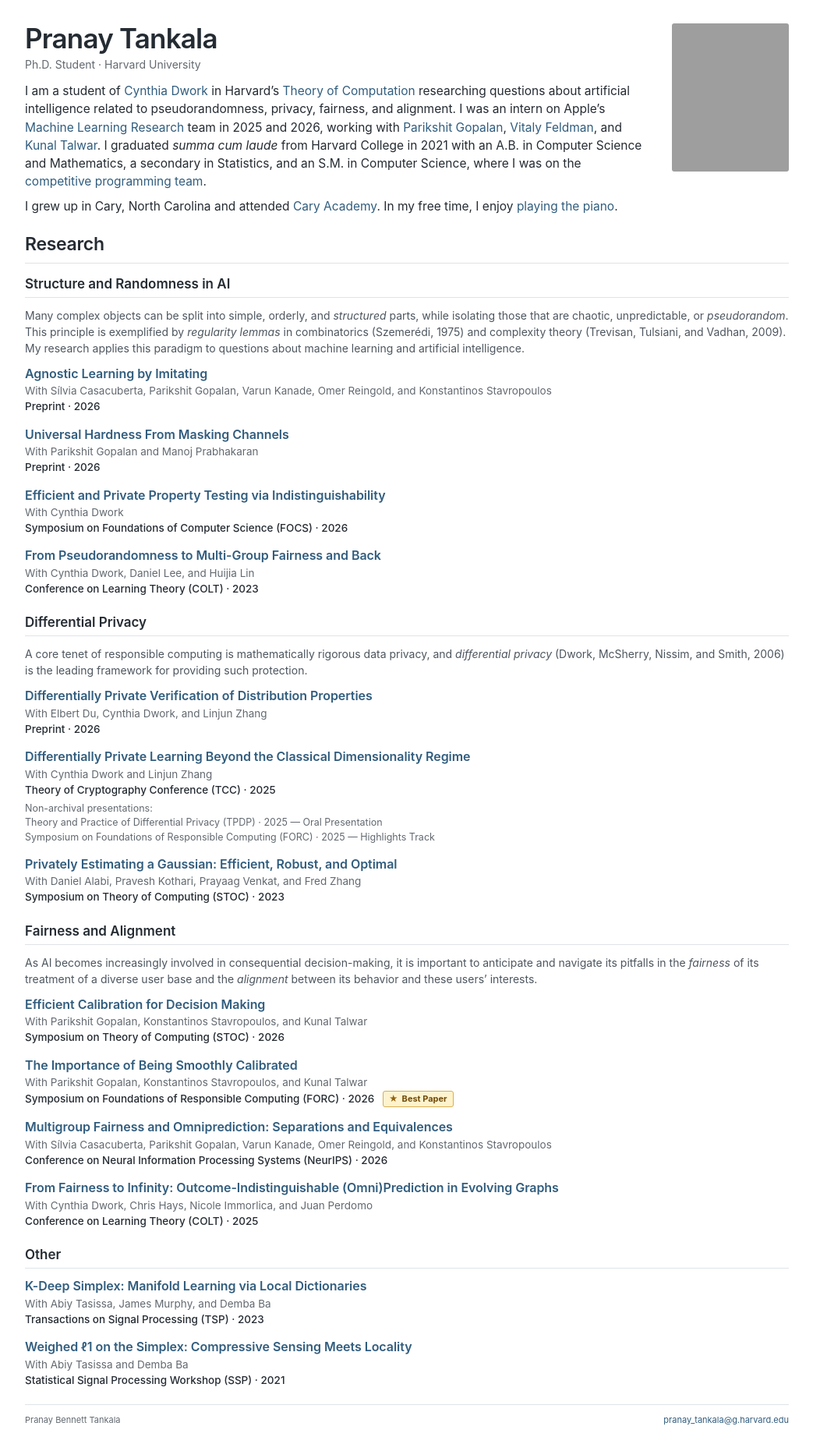
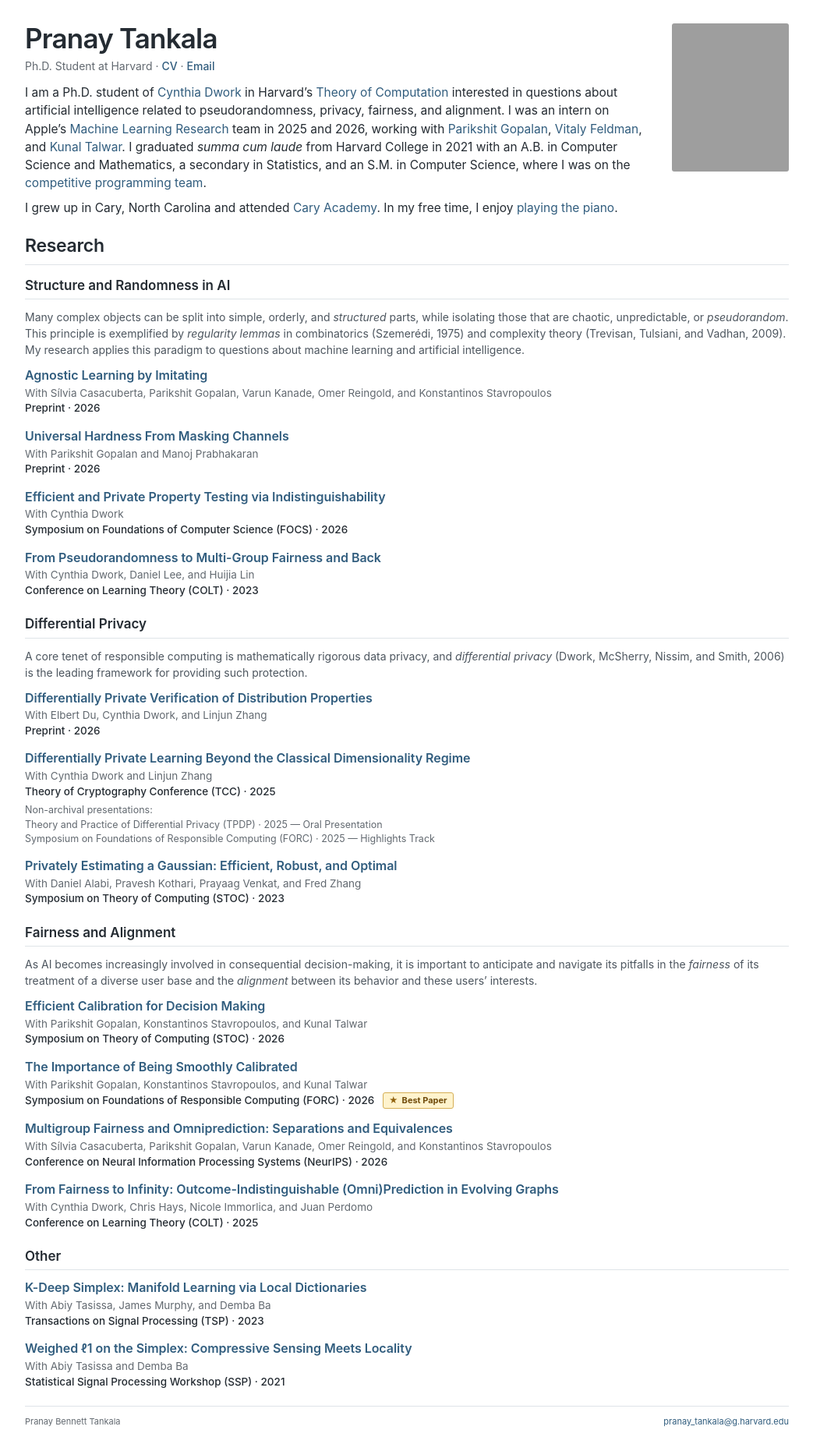
Before and after one commit to pbt17/pbt17.github.io, a Jekyll site: the page built from docs/index.md, in a window 1280 px wide. Shown: the whole page at 78% size, without its empty margins (118-1161 px from the left). Built offline with Jekyll 4.4.1, drawn with Linux system fonts in a browser that asks for light colours; grey boxes are pictures that could not be loaded.

Commit message:
Small Tweaks

```diff
--- a/docs/_config.yml
+++ b/docs/_config.yml
@@ -12,12 +12,12 @@ font: system
 
 name: Pranay Tankala
 footer_name: Pranay Bennett Tankala
-affiliation: Ph.D. Student · Harvard University
+affiliation: Ph.D. Student at Harvard
 email: pranay_tankala@g.harvard.edu
 
 # Leave photo_url blank to show the placeholder; leave cv_url blank to omit it.
 photo_url: "/assets/photo.png"
-cv_url: ""
+cv_url: "/assets/cv.pdf"
 
 exclude:
   - README.md
--- a/docs/_layouts/default.html
+++ b/docs/_layouts/default.html
@@ -34,7 +34,13 @@
       <div class="profile-copy">
         <div class="identity">
           <h1>{{ site.name | escape }}</h1>
-          <p class="affiliation">{{ site.affiliation | escape }}{% if site.cv_url != "" %} · <a href="{{ site.cv_url | relative_url }}">CV</a>{% endif %}</p>
+          <p class="affiliation">
+            <span>{{ site.affiliation | escape }}</span>
+            <span class="profile-links">
+              {% if site.cv_url != "" %}<span aria-hidden="true">·</span> <a href="{{ site.cv_url | relative_url }}" aria-label="CV (PDF)">CV</a>{% endif %}
+              <span aria-hidden="true">·</span> <a href="mailto:{{ site.email | escape }}">Email</a>
+            </span>
+          </p>
         </div>
         <div class="biography">{{ content | split: '<h2' | first }}</div>
       </div>
--- a/docs/assets/styles.css
+++ b/docs/assets/styles.css
@@ -27,7 +27,9 @@ a:focus-visible, button:focus-visible, select:focus-visible { outline: 2px solid
 .profile { display: grid; grid-template-columns: minmax(0, 1fr) 150px; gap: 28px; align-items: start; }
 .profile-copy { min-width: 0; }
 h1 { margin: 0; font: 600 35px/1.12 var(--heading); letter-spacing: -.8px; }
-.affiliation { margin: 5px 0 12px; color: var(--muted); font-size: 14px; line-height: 1.35; }
+.affiliation { margin: 5px 0 12px; color: var(--muted); font-size: 14px; line-height: 1.5; }
+.profile-links { white-space: nowrap; }
+.profile-links a { font-weight: 500; }
 .biography p { margin: 0; font-size: 15.5px; line-height: 1.5; }
 .biography p + p { margin-top: 8px; }
 :root[data-font="garamond"] .biography p { font-size: 17px; }
@@ -80,6 +82,11 @@ h1 { margin: 0; font: 600 35px/1.12 var(--heading); letter-spacing: -.8px; }
   .paper-entry h4 { font-size: 15.5px; }
   .paper-entry p { font-size: 13px; }
 }
+/* On the narrowest phones, keep the two links together on a clean second line. */
+@media (max-width: 350px) {
+  .profile-links { display: block; }
+  .profile-links > span:first-child { display: none; }
+}
 @media (prefers-reduced-motion: reduce) { html { scroll-behavior: auto; } }
 @media print {
   .design-preview, .skip-link { display: none !important; }
--- a/docs/index.md
+++ b/docs/index.md
@@ -7,7 +7,7 @@ selected_papers:
   - differentially-private-learning-beyond-the-classical-dimensionality-regime
 ---
 
-I am a student of [Cynthia Dwork](https://dwork.seas.harvard.edu) in Harvard's [Theory of Computation](https://toc.seas.harvard.edu) researching questions about artificial intelligence related to pseudorandomness, privacy, fairness, and alignment.
+I am a Ph.D. student of [Cynthia Dwork](https://dwork.seas.harvard.edu) in Harvard's [Theory of Computation](https://toc.seas.harvard.edu) interested in questions about artificial intelligence related to pseudorandomness, privacy, fairness, and alignment.
 I was an intern on Apple's [Machine Learning Research](https://machinelearning.apple.com/)
 team in 2025 and 2026, working with [Parikshit Gopalan](https://parikg.github.io/),
 [Vitaly Feldman](https://vtaly.net/), and [Kunal Talwar](https://kunaltalwar.org/).
```
